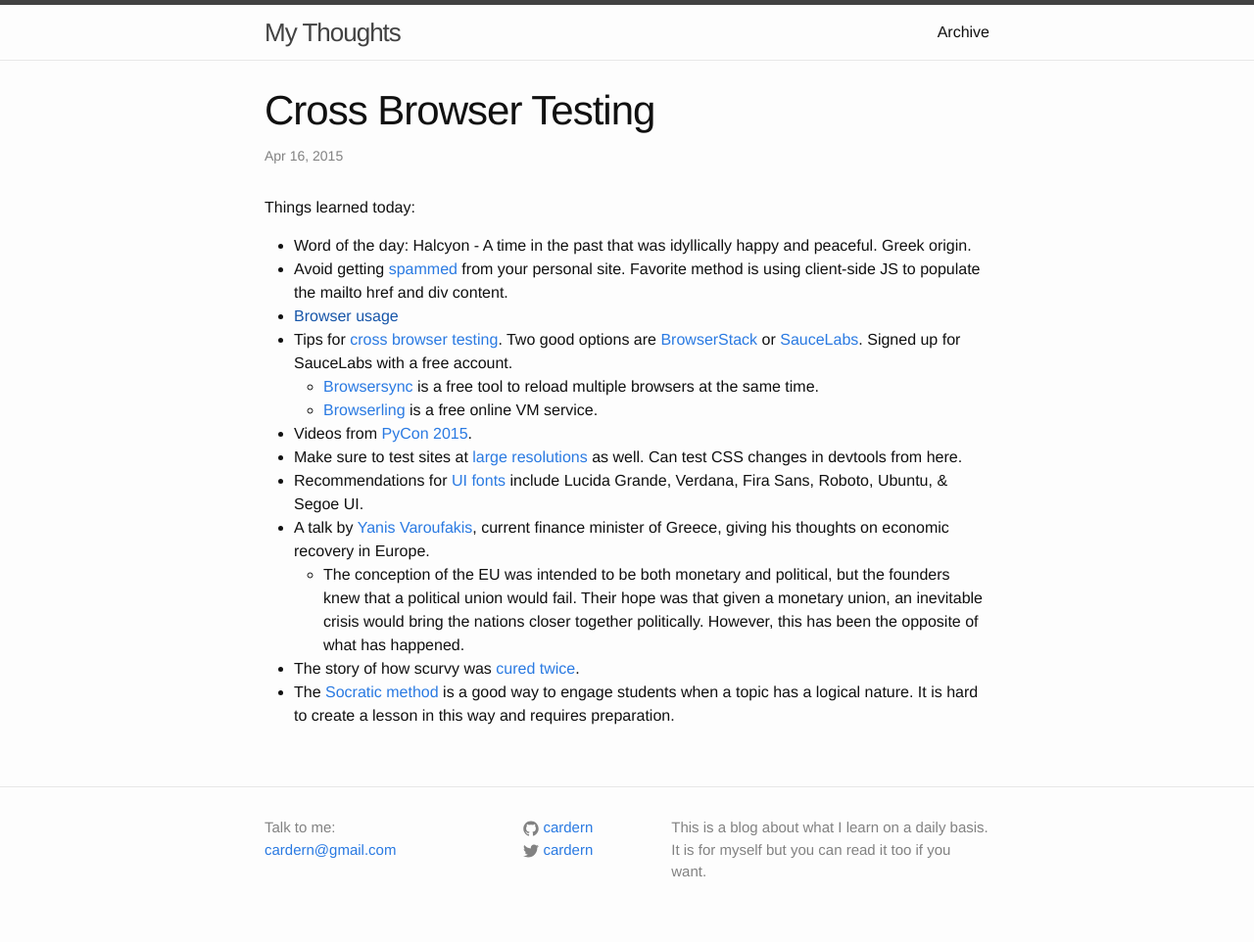
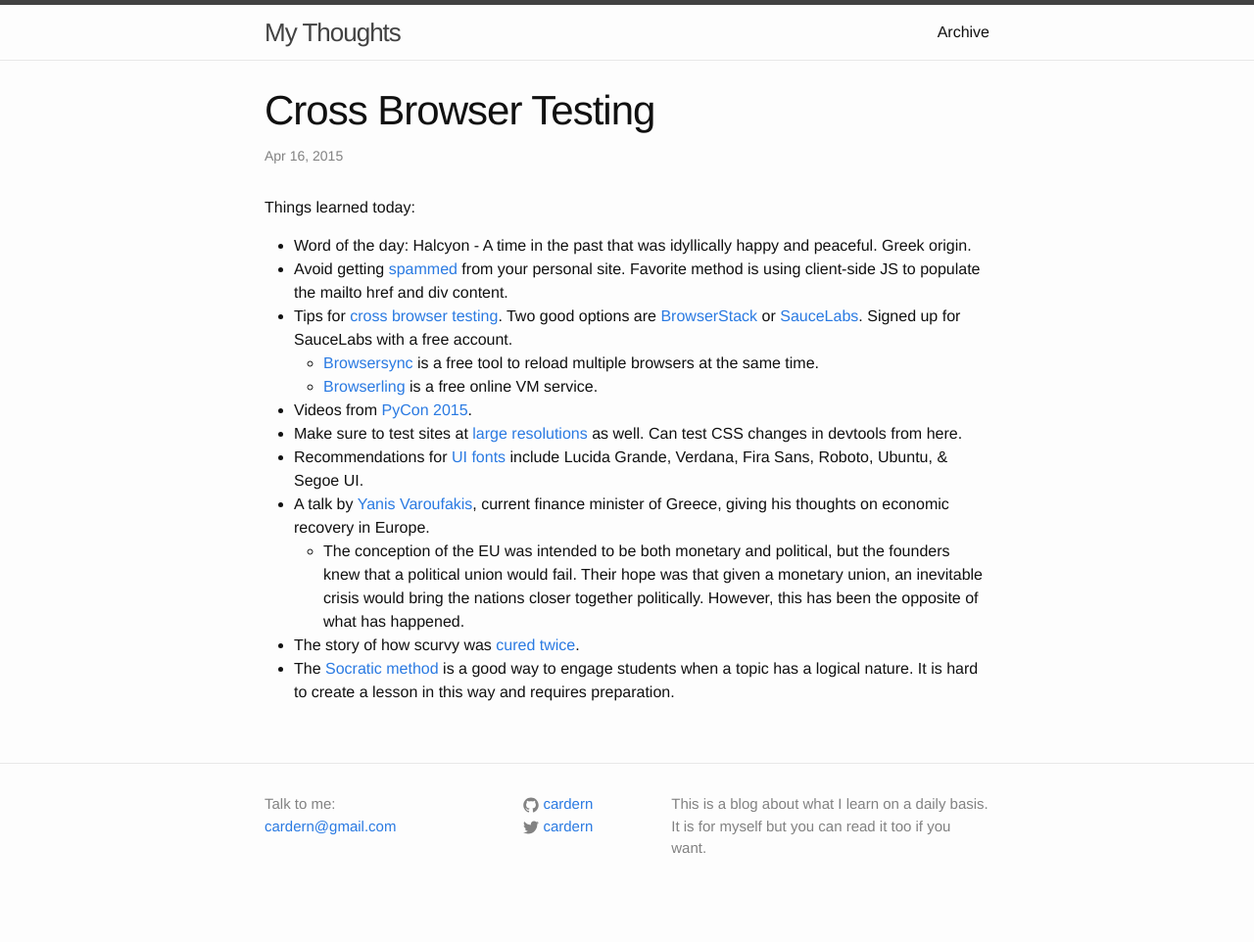
Before and after one commit to cardern/blog, a Jekyll site: the page built from _posts/2015-04-16-21.markdown, in a window 1280 px wide. Shown: the whole page at 98% size. Built offline with Jekyll 4.4.1, drawn with Linux system fonts in a browser that asks for light colours; after the commit the page ends 938 px from its top, so only the background shows below that.

Commit message:
Errant line

```diff
--- a/_posts/2015-04-16-21.markdown
+++ b/_posts/2015-04-16-21.markdown
@@ -7,7 +7,6 @@
 
 * Word of the day: Halcyon - A time in the past that was idyllically happy and peaceful. Greek origin.
 * Avoid getting [spammed](http://csarven.ca/hiding-email-addresses) from your personal site. Favorite method is using client-side JS to populate the mailto href and div content.
-* [Browser usage]()
 * Tips for [cross browser testing](http://webuild.envato.com/blog/techniques-for-mobile-and-responsive-cross-browser-testing/). Two good options are [BrowserStack](http://www.browserstack.com/screenshots) or [SauceLabs](https://saucelabs.com/pricing). Signed up for SauceLabs with a free account.
 	* [Browsersync](http://www.browsersync.io/) is a free tool to reload multiple browsers at the same time.
 	* [Browserling](https://www.browserling.com/) is a free online VM service.
```
